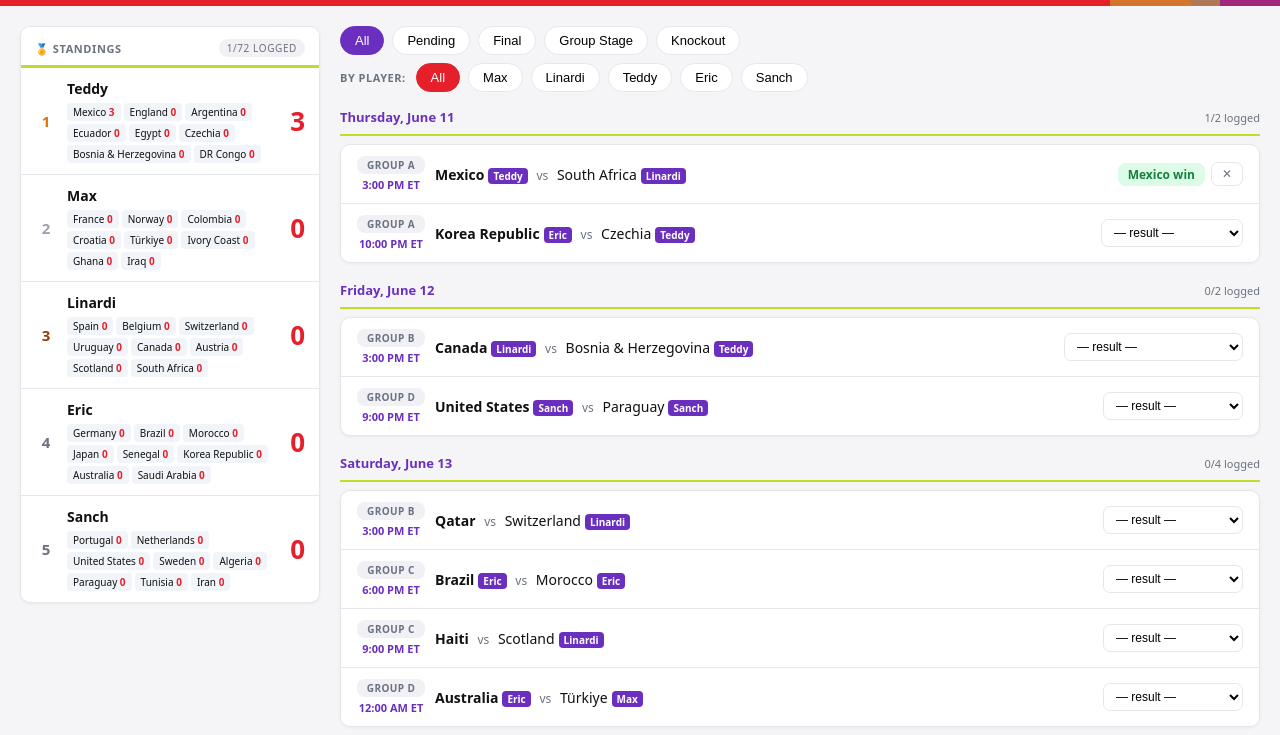
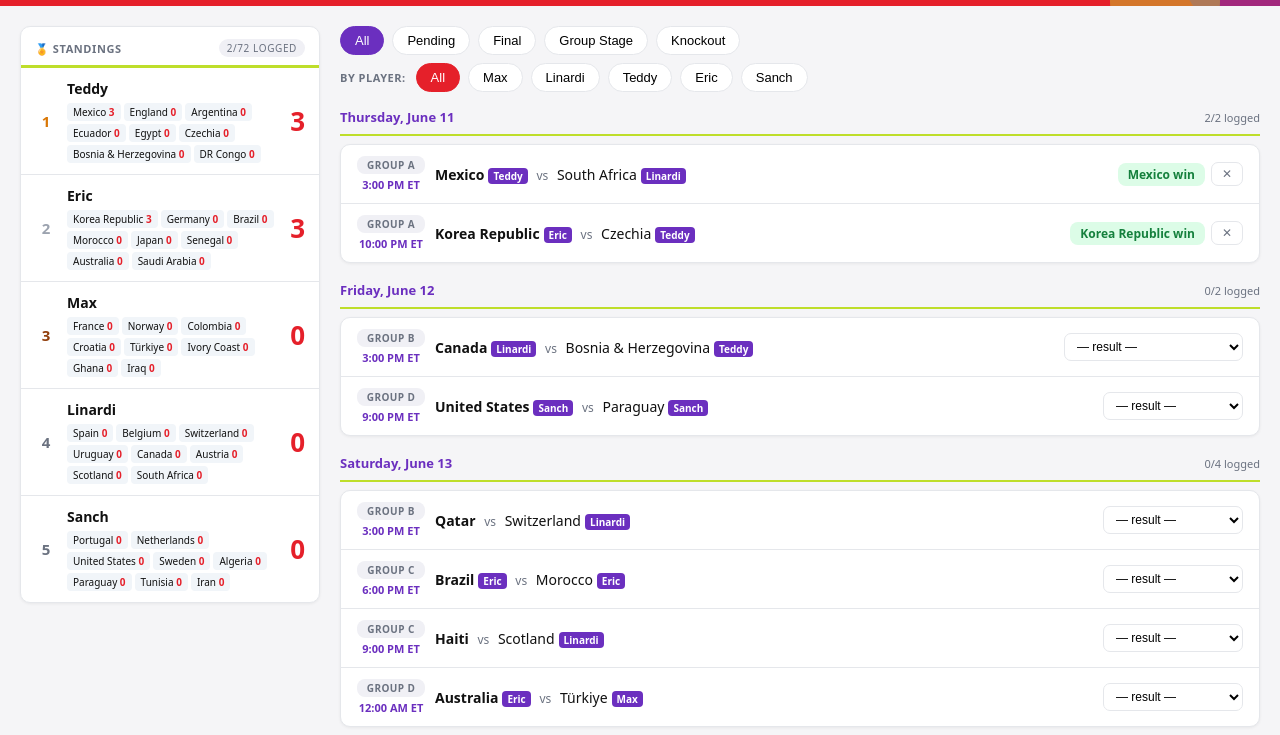
Before and after one commit to lemanowiczjoe/wc2026-league, a plain HTML site: page index.html in a window 1280 px wide. Shown: the part 65-800 px from the top of the page. Drawn offline with Linux system fonts and the light colour scheme.

Commit message:
Auto-update: WC 2026 results as of 2026-06-12

```diff
--- a/index.html
+++ b/index.html
@@ -1,5 +1,4 @@
-<!DOCTYPE html>
-<script type="application/json" id="cowork-artifact-meta">
+<!DOCTYPE html><script type="application/json" id="cowork-artifact-meta">
 {
   "name": "Wc2026 League Tracker",
   "schemaVersion": 1,
@@ -327,7 +326,7 @@ const GROUP_GAMES = [
 // ======================================================
 
 // Updated automatically by scheduled task — do not edit manually
-const SEEDED_RESULTS = {"A1":"home_win"};
+const SEEDED_RESULTS = {"A1":"home_win","A2":"home_win"};
 const SEEDED_KO_GAMES = [];
 
 const SEED_PARTICIPANTS = [
```
